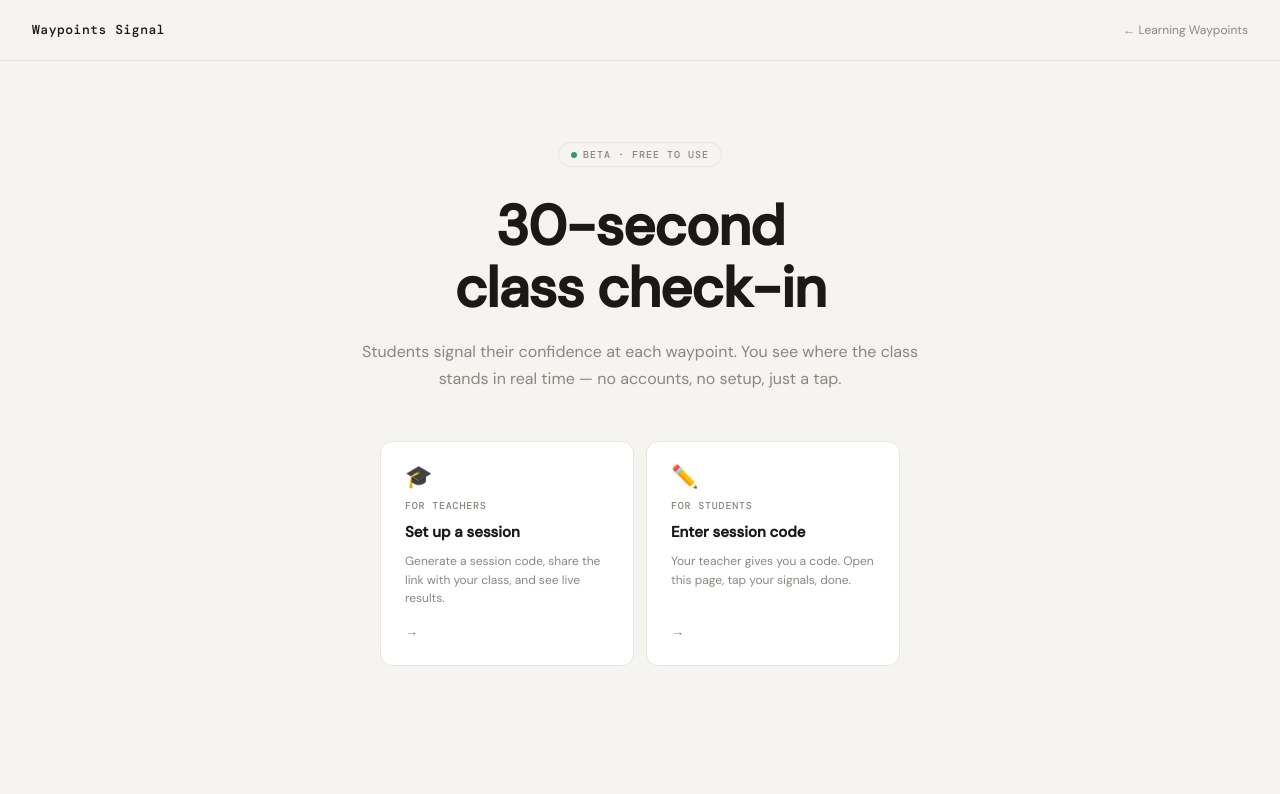
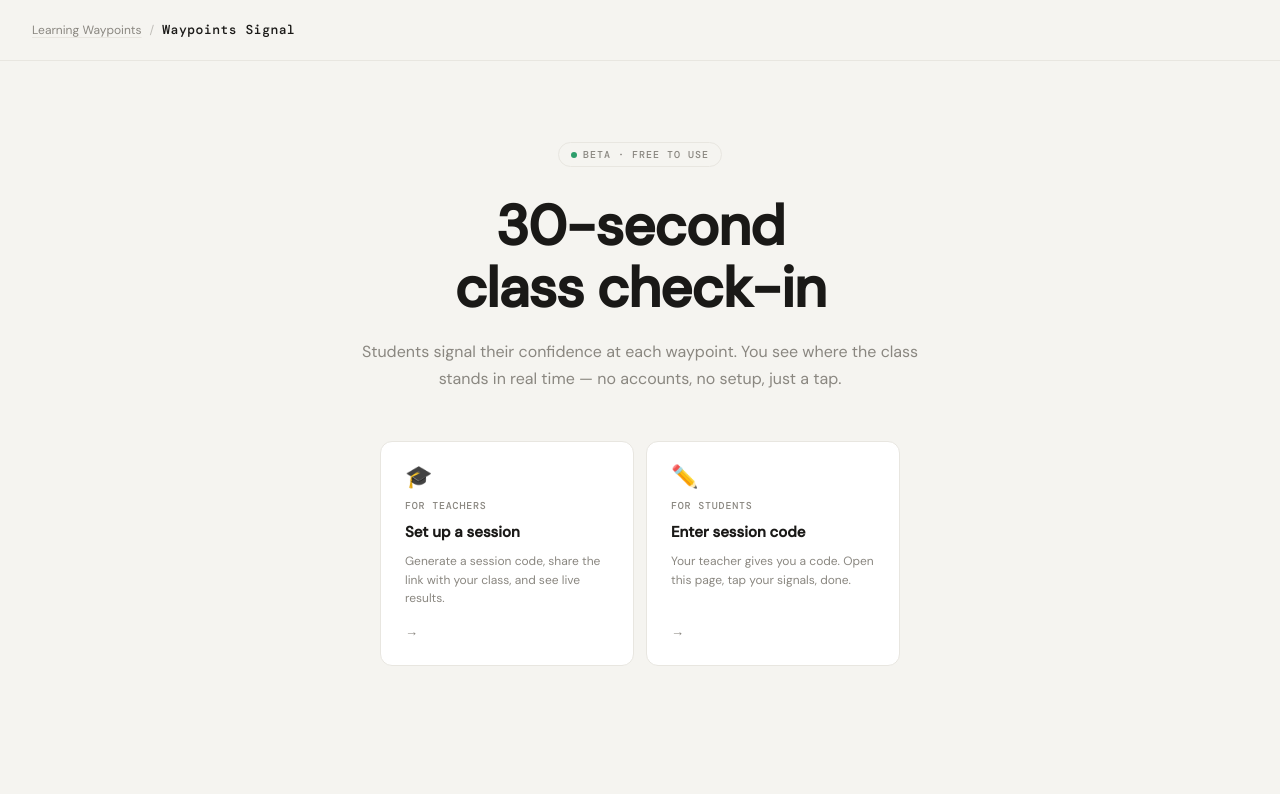
Before and after one commit to edu-matthew-pham/waypoints-signal-v2, a SvelteKit app: page / in a window 1280 px wide. Shown: the top 794 px of the page. Built offline with nearby package versions, Linux system fonts and the light colour scheme.

Commit message:
more consistent navbar, parallel works in playwright config

```diff
--- a/playwright.config.ts
+++ b/playwright.config.ts
@@ -2,5 +2,7 @@ import { defineConfig } from '@playwright/test';
 
 export default defineConfig({
 	webServer: { command: 'npm run build && npm run preview', port: 4173 },
-	testMatch: '**/*.e2e.{ts,js}'
+	testMatch: '**/*.e2e.{ts,js}',
+	workers: 8,
+	fullyParallel: true
 });
--- a/src/routes/+page.svelte
+++ b/src/routes/+page.svelte
@@ -8,12 +8,13 @@
 </svelte:head>
 
 <!-- Nav -->
-<nav class="px-8 py-5 flex items-center justify-between border-b border-border">
+<nav class="px-8 py-5 flex items-center gap-2 border-b border-border text-[12px] text-muted">
+  <a href="https://learningwaypoints.com" class="underline decoration-border underline-offset-[3px] transition-colors hover:text-[#1a1917] hover:decoration-muted">
+    Learning Waypoints
+  </a>
+  <span class="opacity-50">/</span>
   <a href="/" class="font-mono text-[13px] font-medium tracking-[0.04em] text-[#1a1917] no-underline">
     Waypoints Signal
-  </a>
-  <a href="https://learningwaypoints.com" class="text-[12px] text-muted no-underline hover:text-[#1a1917]">
-    ← Learning Waypoints
   </a>
 </nav>
 
```
